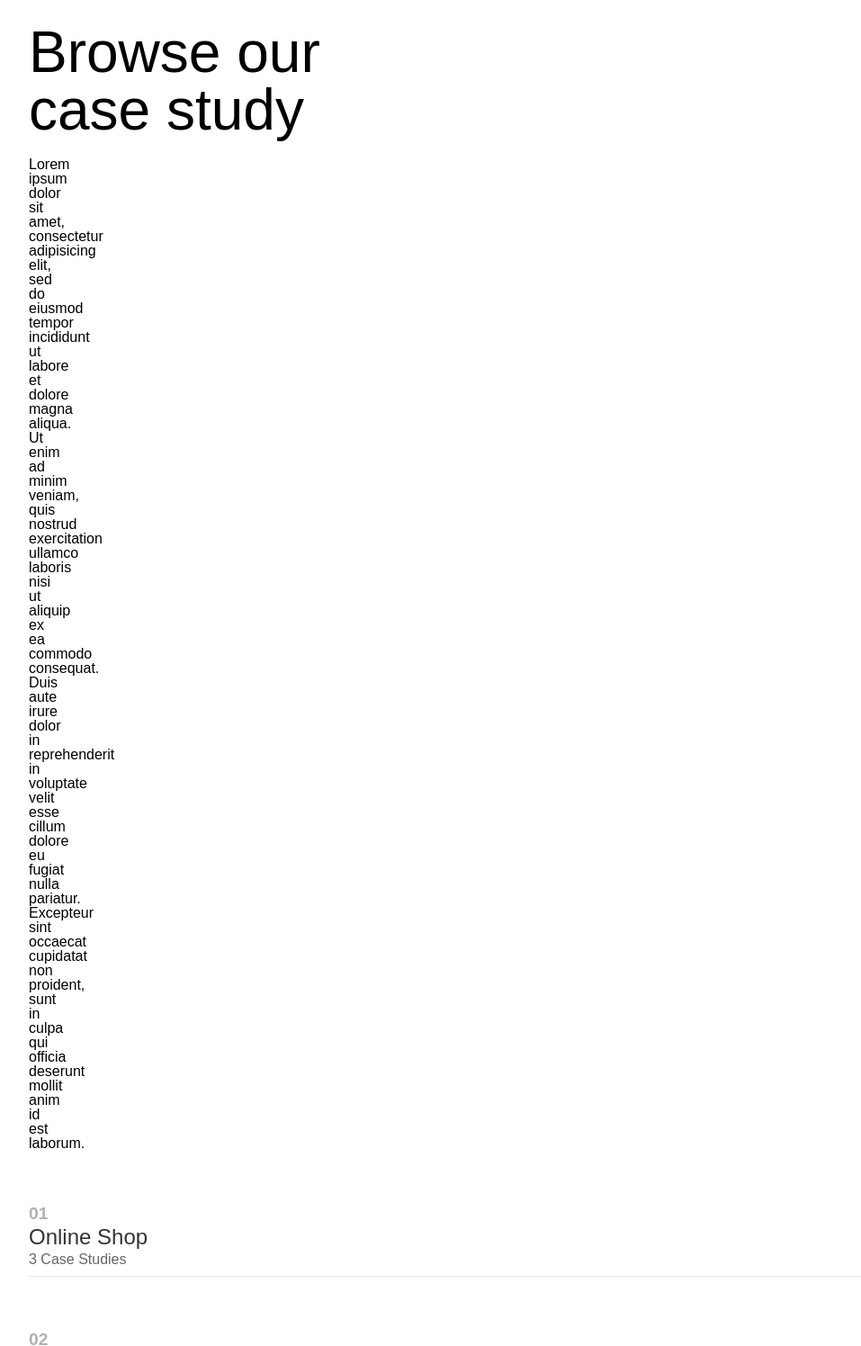
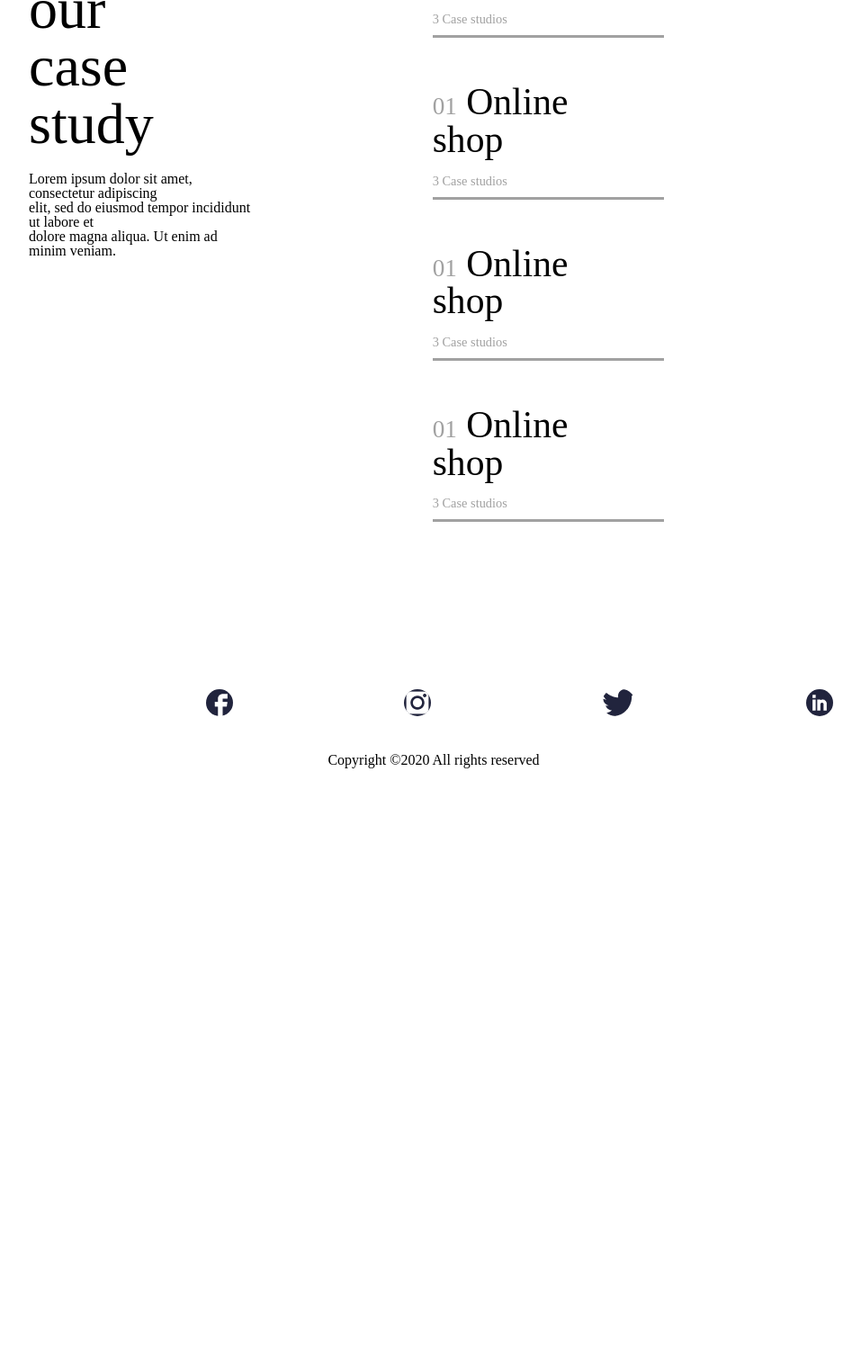
Before and after one commit to LucasFontini1/atv-sound, a plain HTML site: page index.html in a window 1280 px wide. Shown: the part 1304-2800 px from the top of the page at 90% size, without its empty margins (158-1115 px from the left). After the commit the page ends 2195 px from the top, so only its background shows below. Drawn offline with Linux system fonts and the light colour scheme.

Commit message:
finalização atvv books

```diff
--- a/index.html
+++ b/index.html
@@ -15,7 +15,7 @@
                 <span class="logotipo">M</span> SOUNDTRACK
             </p>
             <nav>
-                <ul>
+                <ul class="topo">
                     <li>
                         SIGN UP
                     </li>
@@ -35,11 +35,8 @@
                         Its possible to do <br> video call with <br> your customers
                     </p>
                     <p class="receba">
-                    Lorem ipsum dolor sit amet, consectetur adipisicing elit, sed do eiusmod tempor incididunt ut labore
-                    et dolore magna aliqua. Ut enim ad minim veniam, quis nostrud exercitation ullamco laboris nisi ut
-                    aliquip ex ea commodo consequat. Duis aute irure dolor in reprehenderit in voluptate velit esse
-                    cillum dolore eu fugiat nulla pariatur. Excepteur sint occaecat cupidatat non proident, sunt in
-                    culpa qui officia deserunt mollit anim id est laborum.
+                        “Lorem ipsum dolor sit amet, consectetur adipiscing elit, sed do eiusmod tempor incididunt ut
+                        labore et dolore magna aliqua. Ut enim ad minim veniam.”
                     </p>
                     <span>
                         <img class="olivia" src="img/image 6.png" alt="img de olivia"> Samantha Willian
@@ -48,43 +45,97 @@
             </div>
             <img width="1300px" src="img/Path.png" alt="" class="linha">
             <div class="container">
+                <div class="title-subtittle">
+
+
                     <H2>
                         Browse our <br> case study
                     </H2>
                     <p class="lorem">
-                Lorem ipsum dolor sit amet, consectetur adipisicing elit, sed do eiusmod tempor incididunt ut labore
-                et dolore magna aliqua. Ut enim ad minim veniam, quis nostrud exercitation ullamco laboris nisi ut
-                aliquip ex ea commodo consequat. Duis aute irure dolor in reprehenderit in voluptate velit esse
-                cillum dolore eu fugiat nulla pariatur. Excepteur sint occaecat cupidatat non proident, sunt in
-                culpa qui officia deserunt mollit anim id est laborum.
+                        Lorem ipsum dolor sit amet, consectetur adipiscing <br> elit, sed do eiusmod tempor incididunt ut
+                        labore et <br> dolore magna aliqua. Ut enim ad minim veniam.
                     </p>
                 </div>
-            <div class="flex">
-                <div class="item">
-                    <div class="numero">01</div>
-                    <div class="titulo">Online Shop</div>
-                    <div class="subtitulo">3 Case Studies</div>
+                <div class="itens">
+                    <nav>
+                        <ul>
+                            <li class="item-rrr">
+                                <p>
+                                <p class="tittle-itens">
+                                    <span class="numeracao">01</span> Online shop
+                                </p>
+                                <br>
+                                <span class="reducao-do-bold">3 Case studios</span>
+                                </p>
+
+                            </li>
+
+                            <li class="item-rrr">
+                                <p>
+                                <p class="tittle-itens">
+                                    <span class="numeracao">01</span> Online shop
+                                </p>
+                                <br>
+                                <span class="reducao-do-bold">3 Case studios</span>
+                                </p>
+
+                            </li>
+                            <li class="item-rrr">
+                                <p>
+                                <p class="tittle-itens">
+                                    <span class="numeracao">01</span> Online shop
+                                </p>
+                                <br>
+                                <span class="reducao-do-bold">3 Case studios</span>
+                                </p>
+
+                            </li>
+                            <li class="item-rrr">
+                                <p>
+                                <p class="tittle-itens">
+                                    <span class="numeracao">01</span> Online shop
+                                </p>
+                                <br>
+                                <span class="reducao-do-bold">3 Case studios</span>
+                                </p>
+
+                            </li>
+                        </ul>
+                    </nav>
+                </div>
             </div>
 
-                <div class="item">
-                    <div class="numero">02</div>
-                    <div class="titulo">Portfolio Website</div>
-                    <div class="subtitulo">3 Case Studies</div>
-                </div>
-
-                <div class="item">
-                    <div class="numero">03</div>
-                    <div class="titulo">Company Profile</div>
-                    <div class="subtitulo">3 Case Studies</div>
-                </div>
-
-                <div class="item">
-                    <div class="numero">02</div>
-                    <div class="titulo">News Portal</div>
-                    <div class="subtitulo">3 Case Studies</div>
-                </div>
-            </div>
         </section>
+        </main>
+        <footer>
+            <nav>
+                <ul>
+                    <li>
+                        <a href="">
+                            <img src="img/fb.png" alt="facebook">
+                        </a>
+                    </li>
+                    <li>
+                        <a href="">
+                            <img src="img/insta.png" alt="instagram">
+                        </a>
+                    </li>
+                    <li>
+                        <a href="">
+                            <img src="img/Group.png" alt="instagram">
+                        </a>
+                    </li>
+                    <li>
+                        <a href="">
+                            <img src="img/Linkedin.png" alt="instagram">
+                        </a>
+                    </li>
+                </ul>
+            </nav>
+            <p>
+                Copyright ©2020 All rights reserved
+            </p>
+        </footer>
 </body>
 
 
--- a/style.css
+++ b/style.css
@@ -1,3 +1,4 @@
+/*CSS RESET=======================================================================================================*/
 html, body, div, span, applet, object, iframe,
 h1, h2, h3, h4, h5, h6, p, blockquote, pre,
 a, abbr, acronym, address, big, cite, code,
@@ -41,6 +42,7 @@ table {
 	border-collapse: collapse;
 	border-spacing: 0;
 }
+/*FIM CSS RESET===========================================================================================================================*/
 
 
 
@@ -48,7 +50,9 @@ table {
 
 
 
-
+header{
+    margin: 0 190px 0 190px
+}
 
 .logo-e-ul p:first-child{
     font-family: Arial, Helvetica, sans-serif;
@@ -56,8 +60,9 @@ table {
 }
 .logo-e-ul{
     display: flex;
+    justify-content: space-between;
     margin-top: 2vw;
-    margin-left: 190px;
+    /*margin-left: 190px;*/
 }
 .logo-e-ul p:first-child span{
     color: white;
@@ -65,9 +70,9 @@ table {
     padding: 10px;
     border-radius: 200000px;
 }
-ul{
+ul.topo{
     display: flex;
-    margin: 0 0vw 0 1000px;
+
     cursor: pointer;
 }
 .logo-e-ul ul li:last-child{
@@ -101,44 +106,58 @@ img.olivia{
 
 
 .container{
-    margin: 74px 227px 0 190px;
 
+    display: flex;
+    justify-content: space-between;
+    margin: 74px 30vw 0 190px;
 }
+
+
+
 .container h2{
     font-size: 4rem;
 }
 .lorem{
-    margin: 21px 908px 0 0px;
+    margin: 21px 0px 0 0px;
 }
 
 
-.navegacao {
-    font-family: Arial, sans-serif;
+
+
+.itens{
+    margin: 0 0 0 200px;
 
 }
-.item {
-    margin-bottom: 20px;
-    padding: 10px 0;
-    border-bottom: 1px solid #e0e0e0;
-    margin-left: 190px;
-    margin-top: 50px;
+.tittle-itens{
+    font-size: 2.6rem;
+
 }
-.item:last-child {
-    border-bottom: none;
+.numeracao{
+    color: rgb(161, 161, 161);
+    font-size: 1.7rem;
 }
-.numero {
-    font-size: 1.2em;
-    color: #b0b0b0;
-    font-weight: bold;
+.reducao-do-bold{
+    color: rgb(161, 161, 161);
+    font-size: 0.9rem;
 }
-.titulo {
-    font-size: 1.5em;
-    color: #333;
-    margin: 5px 0;
+.itens nav ul li.item-rrr{
+    border-bottom: 3px solid rgb(161, 161, 161);
+    padding-bottom: 10px;
+    padding-right: 100px;
+    margin-bottom: 4vw;
 }
-.subtitulo {
-    font-size: 1em;
-    color: #666;
+
+
+
+footer nav ul{
+    justify-content: center;
+    display: flex;
+
+}
+footer p{
+    text-align: center;
+    margin-top: 3vw;
+    margin-bottom: 3vw;
 }
 
 
@@ -157,4 +176,5 @@ img.olivia{
 
 .linha{
     margin-right: 190px;
+    margin-bottom: 0;
 }
```
Also changed, not shown: Path.png (added), img/Group.png (added), img/Linkedin.png (added), img/fb.png (added), img/insta.png (added). Lines whose indentation alone changed are shown as unchanged.
